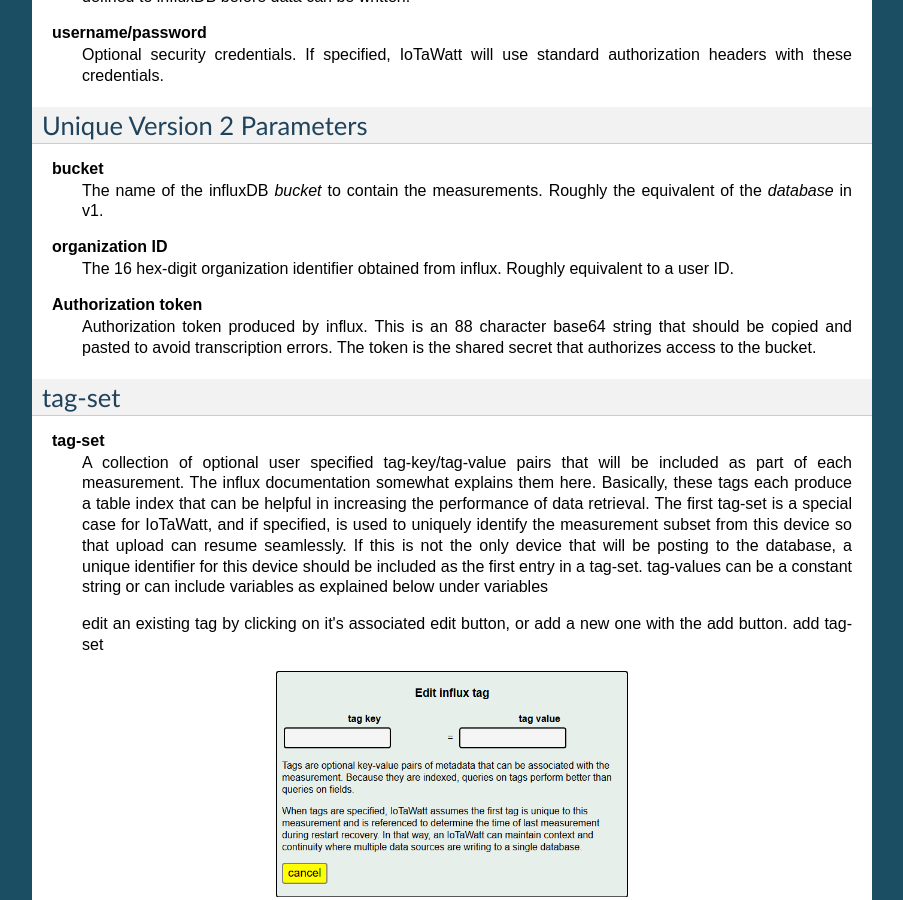
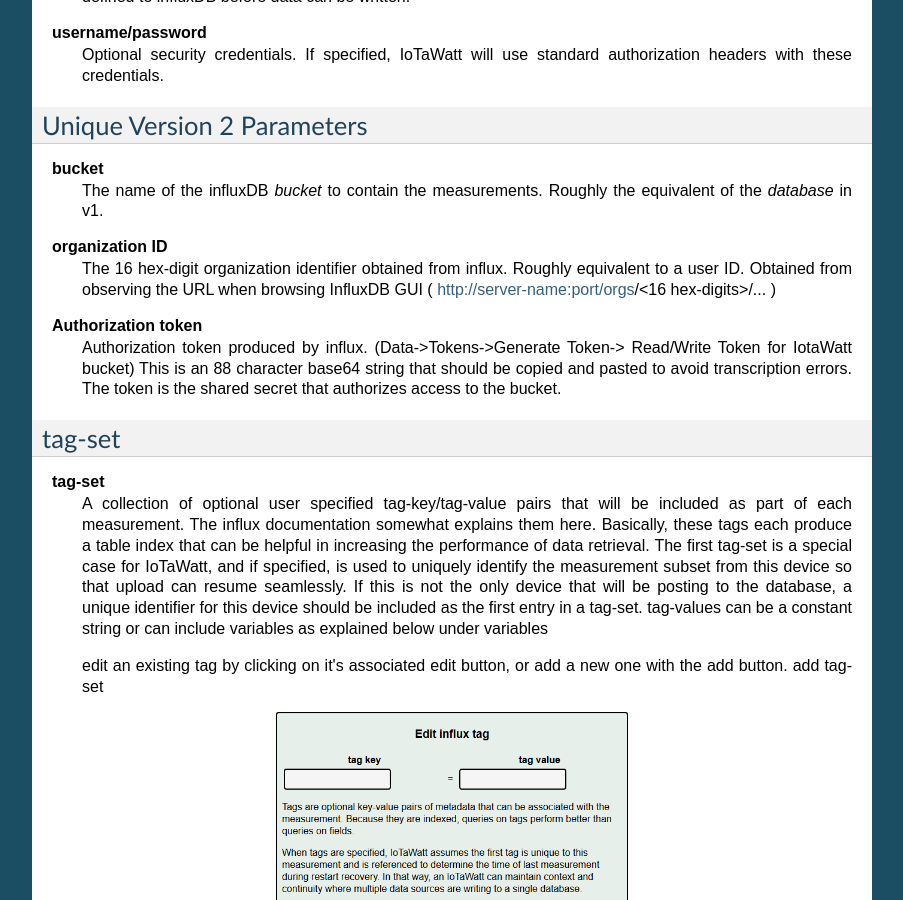
Before and after one commit to boblemaire/IoTaWatt, a Sphinx documentation site: the page built from Docs/influxDB.rst, in a window 1280 px wide and 900 px high, scrolled down 2522 px. Shown: the whole window, without its empty margins (198-1101 px from the left). Built offline with Sphinx 7.4.7, drawn with Linux system fonts in a browser that asks for light colours; formulas are drawn with MathJax 3; some of the changed text lies outside the part shown.

Commit message:
Update influxDB.rst
more specifics for InfluxDB v2 setup.

```diff
--- a/Docs/influxDB.rst
+++ b/Docs/influxDB.rst
@@ -151,10 +151,12 @@
 
 **organization ID**
     The 16 hex-digit organization identifier obtained from influx.
-    Roughly equivalent to a user ID.
+    Roughly equivalent to a user ID. Obtained from observing the URL
+    when browsing InfluxDB GUI ( http://server-name:port/orgs/<16 hex-digits>/... )
 
 **Authorization token**
-    Authorization token produced by influx.  This is an 88 character base64 string that should be
+    Authorization token produced by influx. (Data->Tokens->Generate Token-> Read/Write Token for IotaWatt bucket)
+    This is an 88 character base64 string that should be
     copied and pasted to avoid transcription errors.  The token is the shared secret that
     authorizes access to the bucket.
 
```
